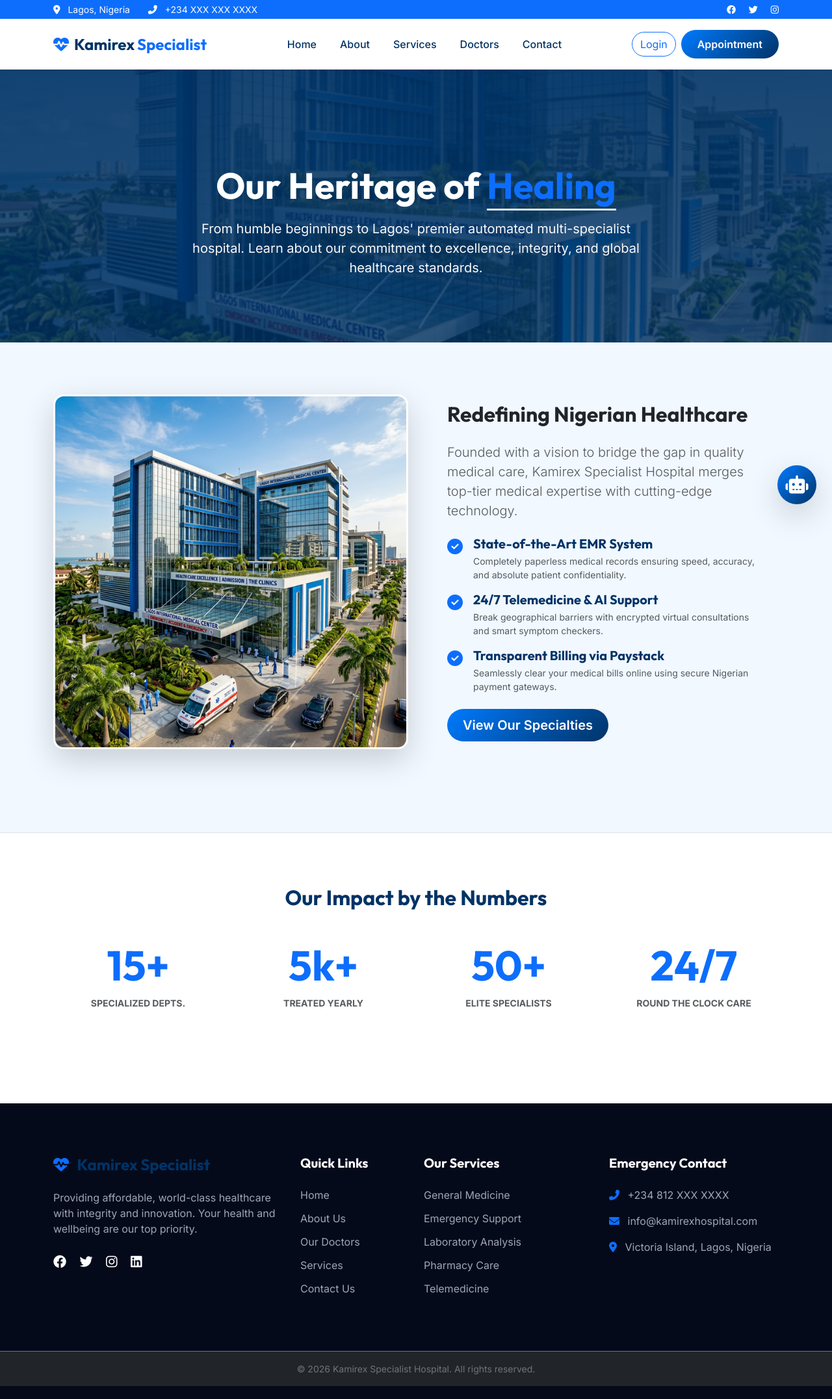
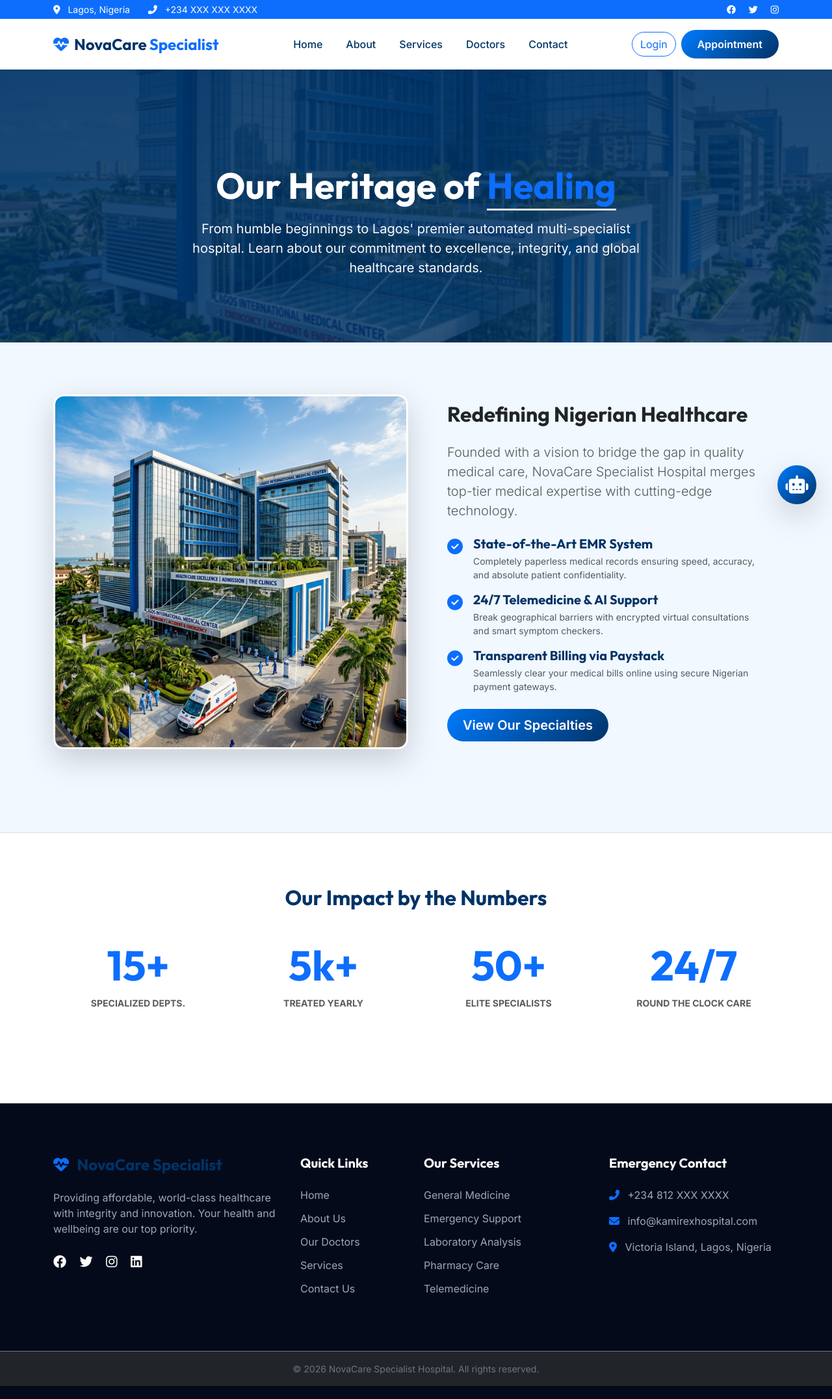
Before and after one commit to sucoon45/hospital, a PHP site: page /about.php in a window 1280 px wide. Shown: the whole page at 65% size. Run offline with PHP 8.4, Linux system fonts and the light colour scheme; some libraries are stand-ins or nearby versions.

Commit message:
Rebrand to NovaCare Specialist Hospital, apply ultra-premium design aesthetic, and update CSS

```diff
--- a/about.php
+++ b/about.php
@@ -17,11 +17,11 @@ include_once 'includes/components/header.php';
     <div class="container">
         <div class="row align-items-center mb-5">
             <div class="col-lg-6 mb-4 mb-lg-0">
-                <img src="assets/images/hero_bg.jpg" alt="Kamirex Advanced Facility" class="img-fluid rounded-4 shadow-lg border border-3 border-white">
+                <img src="assets/images/hero_bg.jpg" alt="NovaCare Advanced Facility" class="img-fluid rounded-4 shadow-lg border border-3 border-white">
             </div>
             <div class="col-lg-6 px-lg-5">
                 <h2 class="mb-4 text-dark fw-bold">Redefining Nigerian Healthcare</h2>
-                <p class="text-muted lead mb-4">Founded with a vision to bridge the gap in quality medical care, Kamirex Specialist Hospital merges top-tier medical expertise with cutting-edge technology.</p>
+                <p class="text-muted lead mb-4">Founded with a vision to bridge the gap in quality medical care, NovaCare Specialist Hospital merges top-tier medical expertise with cutting-edge technology.</p>
 
                 <ul class="list-unstyled mb-4">
                     <li class="mb-3 d-flex align-items-start">
--- a/config.php
+++ b/config.php
@@ -1,10 +1,10 @@
 <?php
 /**
- * Kamirex Specialist Hospital - Project Configuration
+ * NovaCare Specialist Hospital - Project Configuration
  */
 
 // Domain & Path Configuration
-define('APP_NAME', 'Kamirex Specialist Hospital');
+define('APP_NAME', 'NovaCare Specialist Hospital');
 
 // Dynamically determine the app URL to support local subdirectories and live servers
 $protocol = (isset($_SERVER['HTTPS']) && $_SERVER['HTTPS'] === 'on' ? "https" : "http") . "://";
--- a/contact.php
+++ b/contact.php
@@ -14,7 +14,7 @@ if($_SERVER['REQUEST_METHOD'] == 'POST' && isset($_POST['send_msg'])){
 <section class="hero-section" style="min-height: 40vh; background: linear-gradient(rgba(0, 51, 102, 0.9), rgba(0, 123, 255, 0.7)), url('assets/images/hero_bg.jpg') center/cover no-repeat;">
     <div class="container text-center pt-5">
         <h1 class="hero-title text-white">We're Here for <span class="border-bottom border-3">You</span></h1>
-        <p class="hero-subtitle text-light mb-0 mx-auto" style="max-width: 600px;">Location details, open channels, and 24/7 emergency hotlines. Reach out to Kamirex Hospital's support team.</p>
+        <p class="hero-subtitle text-light mb-0 mx-auto" style="max-width: 600px;">Location details, open channels, and 24/7 emergency hotlines. Reach out to NovaCare Hospital's support team.</p>
     </div>
 </section>
 
--- a/departments.php
+++ b/departments.php
@@ -11,7 +11,7 @@ include_once 'includes/components/header.php';
 <section class="hero-section" style="min-height: 40vh; background: linear-gradient(rgba(0, 51, 102, 0.9), rgba(32, 201, 151, 0.7)), url('assets/images/hero_bg.jpg') center/cover no-repeat;">
     <div class="container text-center pt-5">
         <h1 class="hero-title text-white">Our Medical <span class="border-bottom border-3">Faculties</span></h1>
-        <p class="hero-subtitle text-light mb-0 mx-auto" style="max-width: 600px;">Explore the various specialized branches of Kamirex Hospital. Each department is equipped with modern infrastructure and top specialists.</p>
+        <p class="hero-subtitle text-light mb-0 mx-auto" style="max-width: 600px;">Explore the various specialized branches of NovaCare Hospital. Each department is equipped with modern infrastructure and top specialists.</p>
     </div>
 </section>
 
--- a/includes/components/footer.php
+++ b/includes/components/footer.php
@@ -5,7 +5,7 @@
             <div class="col-lg-4 col-md-6 mb-4">
                 <h5 class="navbar-brand text-white mb-4">
                     <i class="fas fa-heartbeat text-primary me-2"></i>
-                    Kamirex Specialist
+                    NovaCare Specialist
                 </h5>
                 <p class="mb-4">Providing affordable, world-class healthcare with integrity and innovation. Your health and wellbeing are our top priority.</p>
                 <div class="footer-social">
@@ -44,7 +44,7 @@
     </div>
     <div class="bg-dark py-3 border-top border-secondary">
         <div class="container text-center">
-            <p class="small mb-0 text-secondary">&copy; <?php echo date('Y'); ?> Kamirex Specialist Hospital. All rights reserved.</p>
+            <p class="small mb-0 text-secondary">&copy; <?php echo date('Y'); ?> NovaCare Specialist Hospital. All rights reserved.</p>
         </div>
     </div>
 </footer>
@@ -60,7 +60,7 @@
 <div id="aiChatWindow" class="position-fixed bottom-0 end-0 m-4 mb-5 d-none z-index-100" style="width: 350px; height: 450px;">
     <div class="card border-0 shadow-lg rounded-4 overflow-hidden h-100">
         <div class="card-header bg-primary text-white p-3 d-flex justify-content-between align-items-center">
-            <h6 class="mb-0 fw-bold"><i class="fas fa-robot me-2"></i> Kamirex AI Assitant</h6>
+            <h6 class="mb-0 fw-bold"><i class="fas fa-robot me-2"></i> NovaCare AI Assitant</h6>
             <button id="aiChatClose" class="btn btn-sm text-white border-0"><i class="fas fa-times"></i></button>
         </div>
         <div id="aiChatBody" class="card-body bg-white p-3 overflow-auto" style="height: 320px;">
--- a/includes/components/header.php
+++ b/includes/components/header.php
@@ -35,7 +35,7 @@
     <div class="container text-center">
         <a class="navbar-brand d-flex align-items-center" href="<?php echo APP_URL; ?>/index.php">
             <i class="fas fa-heartbeat text-primary me-2"></i>
-            Kamirex <span class="text-primary ms-1">Specialist</span>
+            NovaCare <span class="text-primary ms-1">Specialist</span>
         </a>
         <button class="navbar-toggler" type="button" data-bs-toggle="collapse" data-bs-target="#navbarMain">
             <span class="navbar-toggler-icon"></span>
--- a/includes/components/sidebar.php
+++ b/includes/components/sidebar.php
@@ -10,7 +10,7 @@ $full_name = $_SESSION['full_name'] ?? 'User';
 <div class="sidebar col-lg-2 d-none d-lg-block bg-white border-end min-vh-100 p-0 shadow-sm fixed-start sticky-top">
     <div class="sidebar-brand p-4 text-center border-bottom">
         <h5 class="navbar-brand text-primary m-0 fw-bold">
-            <i class="fas fa-heartbeat me-2"></i> Kamirex
+            <i class="fas fa-heartbeat me-2"></i> NovaCare
         </h5>
     </div>
 
--- a/includes/functions/utils.php
+++ b/includes/functions/utils.php
@@ -1,6 +1,6 @@
 <?php
 /**
- * Utility Functions for Kamirex HMS
+ * Utility Functions for NovaCare HMS
  */
 
 /**
--- a/index.php
+++ b/index.php
@@ -9,7 +9,7 @@ include_once 'includes/components/header.php';
     <div class="container">
         <div class="row align-items-center">
             <div class="col-lg-7">
-                <span class="badge bg-soft-blue text-primary px-3 py-2 rounded-pill mb-3 fw-bold">Welcome to Kamirex Specialist</span>
+                <span class="badge bg-soft-blue text-primary px-3 py-2 rounded-pill mb-3 fw-bold">Welcome to NovaCare Specialist</span>
                 <h1 class="hero-title">Premier Healthcare You Can <span class="text-primary border-bottom border-primary border-3">Trust</span></h1>
                 <p class="hero-subtitle mb-4">Experience world-class medical services at Lagos' most advanced multi-specialist hospital. From high-tech diagnostics to compassionate care, we prioritize your wellness above all.</p>
                 <div class="d-flex flex-wrap">
--- a/patient/dashboard.php
+++ b/patient/dashboard.php
@@ -71,7 +71,7 @@ $pageTitle = "Patient Dashboard";
                             <div class="row align-items-center">
                                 <div class="col-md-8">
                                     <h3 class="fw-bold mb-3">Hello, <?php echo $_SESSION['full_name']; ?>! 👋</h3>
-                                    <p class="lead mb-4 opacity-75">Your health journey with Kamirex Specialist is our top priority. Access your records, book new appointments, or consult with our experts virtually.</p>
+                                    <p class="lead mb-4 opacity-75">Your health journey with NovaCare Specialist is our top priority. Access your records, book new appointments, or consult with our experts virtually.</p>
                                     <a href="appointments.php" class="btn btn-light rounded-pill px-4 text-primary fw-bold shadow-sm">Book New Appointment <i class="fas fa-plus-circle ms-2"></i></a>
                                 </div>
                                 <div class="col-md-4 d-none d-md-block text-center opacity-25">
--- a/patient/register.php
+++ b/patient/register.php
@@ -48,7 +48,7 @@ $pageTitle = "Patient Registration";
                     <div class="bg-primary-gradient p-5 text-center text-white">
                         <i class="fas fa-user-plus fs-1 mb-3"></i>
                         <h2>Create Your Patient Portal Account</h2>
-                        <p class="mb-0 opacity-75">Join Kamirex Specialist Hospital's digital ecosystem</p>
+                        <p class="mb-0 opacity-75">Join NovaCare Specialist Hospital's digital ecosystem</p>
                     </div>
 
                     <div class="card-body p-5 bg-white">
```
